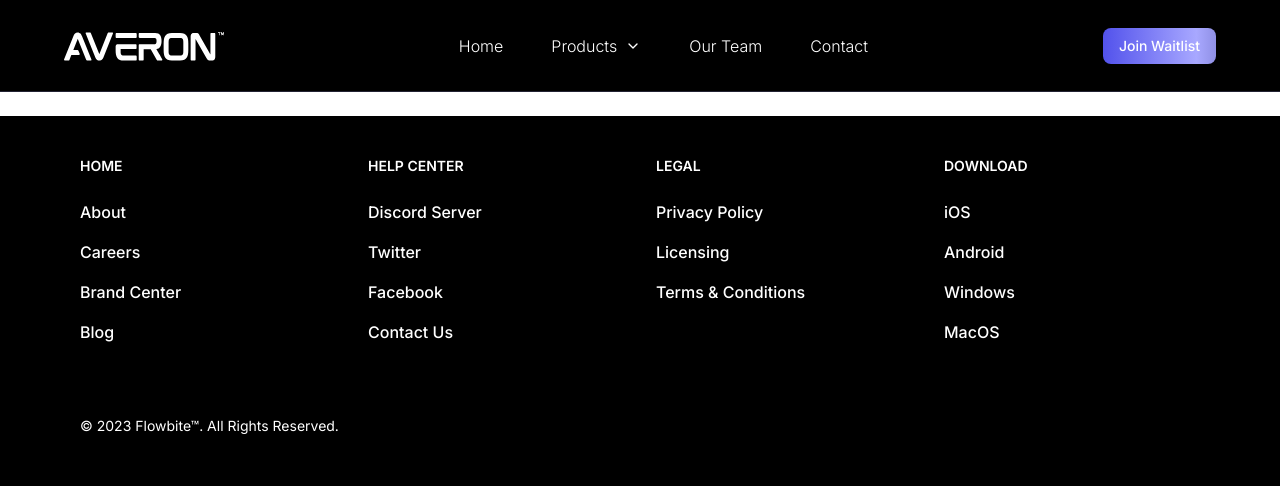
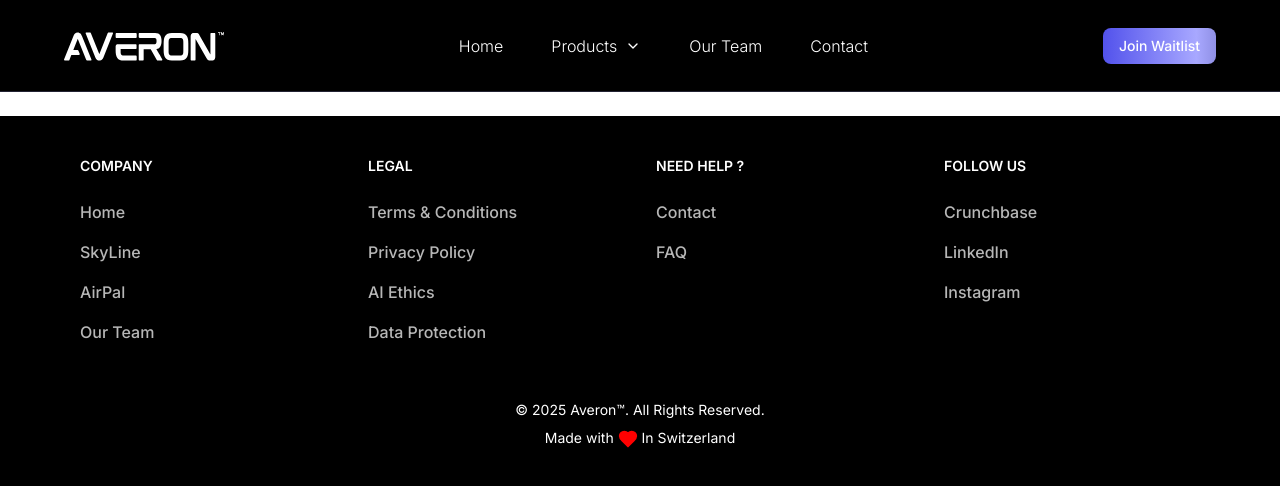
Before and after one commit to sasheshsingh/averon-website, a Next.js app: page / in a window 1280 px wide. Shown: the top 486 px of the page. Built offline with nearby package versions, Linux system fonts and the light colour scheme.

Commit message:
footer - done

```diff
--- a/src/components/footer.tsx
+++ b/src/components/footer.tsx
@@ -1,126 +1,213 @@
 import React from "react";
 import {
   homeFooter,
-  productsFooter,
   skylineFooter,
   airpalFooter,
   teamFooter,
   contactFooter,
+  termsOfUseFooter,
+  faqFooter,
+  crunchbaseURL,
+  linkedinURL,
+  instagramURL,
+  footerTitleOne,
+  footerTitleTwo,
+  footerTitleThree,
+  footerTitleFour,
+  homeLink,
+  skylineLink,
+  airpalLink,
+  teamLink,
+  contactLink,
+  faqLink,
+  privacyPolicyFooter,
+  dataProtectionFooter,
+  termsOfUseLink,
+  privacyPolicyLink,
+  ethicsFooter,
+  ethicsLink,
+  dataProtectionLink,
+  instagramFooter,
+  crunchbaseFooter,
+  linkedinFooter,
+  averonURL,
+  madeWithText,
+  inSwitzerlandText,
+  copyrightSign,
+  averonTrademarkText,
+  rightsReservedText,
 } from "@/data/content";
+import Link from "next/link";
+import { Heart } from "lucide-react";
 
 const Footer = () => {
   return (
     <div className="bg-background w-full max-w-screen-xl mx-auto py-2 px-16">
       <div className="grid grid-cols-2 gap-8 px-4 py-6 lg:py-8 md:grid-cols-4">
+        {/* Company section */}
         <div>
-          <h2 className="mb-6 text-sm font-semibold uppercase">Home</h2>
-          <ul className="text-gray-500 dark:text-gray-400 font-medium">
+          <h2 className="mb-6 text-primary text-sm font-semibold uppercase">
+            {footerTitleOne}
+          </h2>
+          <ul className="text-secondary font-medium">
             <li className="mb-4">
-              <a href="#" className="hover:underline">
-                About
-              </a>
+              <Link
+                href={homeLink}
+                className="hover:text-primary hover:duration-150"
+              >
+                {homeFooter}
+              </Link>
             </li>
+
             <li className="mb-4">
-              <a href="#" className="hover:underline">
-                Careers
-              </a>
+              <Link
+                href={skylineLink}
+                className="hover:text-primary hover:duration-150"
+              >
+                {skylineFooter}
+              </Link>
             </li>
+
             <li className="mb-4">
-              <a href="#" className="hover:underline">
-                Brand Center
-              </a>
+              <Link
+                href={airpalLink}
+                className="hover:text-primary hover:duration-150"
+              >
+                {airpalFooter}
+              </Link>
             </li>
+
             <li className="mb-4">
-              <a href="#" className="hover:underline">
-                Blog
-              </a>
+              <Link
+                href={teamLink}
+                className="hover:text-primary hover:duration-150"
+              >
+                {teamFooter}
+              </Link>
             </li>
           </ul>
         </div>
 
+        {/* Legal section */}
         <div>
-          <h2 className="mb-6 text-sm font-semibold text-gray-900 uppercase dark:text-white">
-            Help center
+          <h2 className="mb-6 text-primary text-sm font-semibold uppercase">
+            {footerTitleThree}
           </h2>
-          <ul className="text-gray-500 dark:text-gray-400 font-medium">
+          <ul className="text-secondary font-medium">
             <li className="mb-4">
-              <a href="#" className="hover:underline">
-                Discord Server
-              </a>
+              <Link
+                href={termsOfUseLink}
+                className="hover:text-primary hover:duration-150"
+              >
+                {termsOfUseFooter}
+              </Link>
             </li>
             <li className="mb-4">
-              <a href="#" className="hover:underline">
-                Twitter
-              </a>
+              <Link
+                href={privacyPolicyLink}
+                className="hover:text-primary hover:duration-150"
+              >
+                {privacyPolicyFooter}
+              </Link>
             </li>
             <li className="mb-4">
-              <a href="#" className="hover:underline">
-                Facebook
-              </a>
+              <Link
+                href={ethicsLink}
+                className="hover:text-primary hover:duration-150"
+              >
+                {ethicsFooter}
+              </Link>
             </li>
+
             <li className="mb-4">
-              <a href="#" className="hover:underline">
-                Contact Us
-              </a>
+              <Link
+                href={dataProtectionLink}
+                className="hover:text-primary hover:duration-150"
+              >
+                {dataProtectionFooter}
+              </Link>
             </li>
           </ul>
         </div>
 
+        {/* Need Help section */}
         <div>
-          <h2 className="mb-6 text-sm font-semibold text-gray-900 uppercase dark:text-white">
-            Legal
+          <h2 className="mb-6 text-primary text-sm font-semibold uppercase">
+            {footerTitleTwo}
           </h2>
-          <ul className="text-gray-500 dark:text-gray-400 font-medium">
+          <ul className="text-secondary font-medium">
             <li className="mb-4">
-              <a href="#" className="hover:underline">
-                Privacy Policy
-              </a>
+              <Link
+                href={contactLink}
+                className="hover:text-primary hover:duration-150"
+              >
+                {contactFooter}
+              </Link>
             </li>
+
             <li className="mb-4">
-              <a href="#" className="hover:underline">
-                Licensing
-              </a>
-            </li>
-            <li className="mb-4">
-              <a href="#" className="hover:underline">
-                Terms &amp; Conditions
-              </a>
+              <Link
+                href={faqLink}
+                className="hover:text-primary hover:duration-150"
+              >
+                {faqFooter}
+              </Link>
             </li>
           </ul>
         </div>
 
+        {/* Follow Us section */}
         <div>
-          <h2 className="mb-6 text-sm font-semibold text-gray-900 uppercase dark:text-white">
-            Download
+          <h2 className="mb-6 text-primary text-sm font-semibold uppercase">
+            {footerTitleFour}
           </h2>
-          <ul className="text-gray-500 dark:text-gray-400 font-medium">
+          <ul className="text-secondary font-medium">
             <li className="mb-4">
-              <a href="#" className="hover:underline">
-                iOS
+              <a
+                target="_blank"
+                href={crunchbaseURL}
+                className="hover:text-primary hover:duration-150"
+              >
+                {crunchbaseFooter}
               </a>
             </li>
+
             <li className="mb-4">
-              <a href="#" className="hover:underline">
-                Android
+              <a
+                target="_blank"
+                href={linkedinURL}
+                className="hover:text-primary hover:duration-150"
+              >
+                {linkedinFooter}
               </a>
             </li>
+
             <li className="mb-4">
-              <a href="#" className="hover:underline">
-                Windows
-              </a>
-            </li>
-            <li className="mb-4">
-              <a href="#" className="hover:underline">
-                MacOS
+              <a
+                target="_blank"
+                href={instagramURL}
+                className="hover:text-primary hover:duration-150"
+              >
+                {instagramFooter}
               </a>
             </li>
           </ul>
         </div>
       </div>
-      <div className="px-4 py-6 bg-gray-100 dark:bg-gray-700 md:flex md:items-center md:justify-between">
-        <span className="text-sm text-gray-500 dark:text-gray-300 sm:text-center">
-          © 2023 <a href="https://flowbite.com/">Flowbite™</a>. All Rights
-          Reserved.
+
+      {/* Bottom Note section */}
+      <div className="px-4 py-2 bg-gray-100 flex flex-col md:flex-row md:items-center md:justify-center">
+        <span className="text-sm text-gray-500 sm:text-center block">
+          {copyrightSign} {new Date().getFullYear()}{" "}
+          <a href={averonURL}>{averonTrademarkText}</a>
+          {rightsReservedText}
+        </span>
+      </div>
+      <div className="w-full flex items-center justify-center space-x-2 sm:text-center">
+        <span className="text-sm text-gray-500 dark:text-gray-300">
+          {madeWithText}{" "}
+          <Heart fill="red" stroke="red" className="w-5 h-5 inline" />{" "}
+          {inSwitzerlandText}
         </span>
       </div>
     </div>
--- a/src/data/content.ts
+++ b/src/data/content.ts
@@ -1,13 +1,31 @@
+// EXTERNAL LINKS
 export const waitlistURL = "https://www.google.com";
+export const linkedinURL = "https://www.linkedin.com/company/theaveron/";
+export const crunchbaseURL = "https://www.crunchbase.com/organization/averon-6fb2";
+export const instagramURL = "";
+export const averonURL = "https://theaveron.com/";
 
+// INTERNAL ROUTES
 export const homeLink = "/";
 export const skylineLink = "/products/skyline";
 export const airpalLink = "/products/airpal";
 export const teamLink = "/team";
 export const contactLink = "/contact";
+export const termsOfUseLink = "/terms";
+export const faqLink = "/faq";
+export const dataProtectionLink = "/data";
+export const privacyPolicyLink = "/privacy";
+export const ethicsLink = "/ethics";
 
+// CONTENT
 export const joinWaitlist = "Join Waitlist";
+export const madeWithText = "Made with ";
+export const inSwitzerlandText = "In Switzerland";
+export const copyrightSign = "© ";
+export const rightsReservedText = ". All Rights Reserved.";
+export const averonTrademarkText = "Averon™";
 
+// NAVBAR
 export const homeNavbar = "Home";
 export const productsNavbar = "Products";
 export const skylineNavbar = "SkyLine";
@@ -15,11 +33,29 @@
 export const teamNavbar = "Our Team";
 export const contactNavbar = "Contact";
 
+// FOOTER TITLE
+export const footerTitleOne = "Company";
+export const footerTitleTwo = "Need Help ?";
+export const footerTitleThree = "Legal";
+export const footerTitleFour = "Follow Us";
+
+// FOOTER 1 DATA
 export const homeFooter = "Home";
-export const productsFooter = "Products";
 export const skylineFooter = "SkyLine";
 export const airpalFooter = "AirPal";
 export const teamFooter = "Our Team";
+
+// FOOTER 3 DATA
 export const contactFooter = "Contact";
-export const termsOfUse = "";
-export const faq = "";
+export const faqFooter = "FAQ";
+
+// FOOTER 2 DATA
+export const termsOfUseFooter = "Terms & Conditions";
+export const privacyPolicyFooter = "Privacy Policy";
+export const dataProtectionFooter = "Data Protection";
+export const ethicsFooter = "AI Ethics";
+
+// FOOTER 4 DATA
+export const linkedinFooter = "LinkedIn";
+export const crunchbaseFooter = "Crunchbase";
+export const instagramFooter = "Instagram";
```
